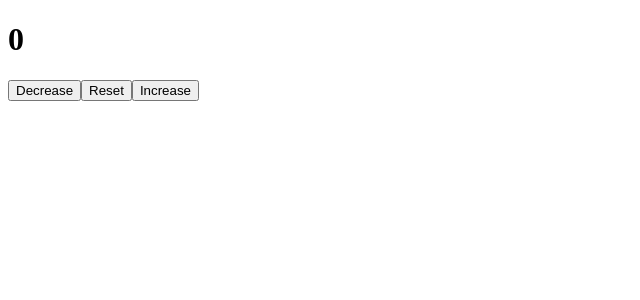
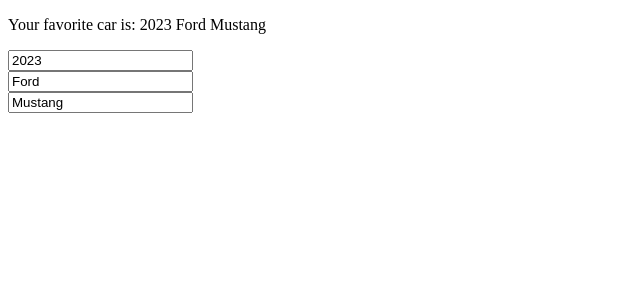
Before and after one commit to Volkanmolla42/react-tutorial, a React (Vite) app in the folder my-react-app/: page / in a window 1280 px wide. Shown: the top 300 px of the page, without its empty margins (0-640 px from the left). Built offline with nearby package versions, Linux system fonts and the light colour scheme.

Commit message:
Object update exm

```diff
--- a/my-react-app/src/App.jsx
+++ b/my-react-app/src/App.jsx
@@ -1,12 +1,12 @@
 //
 // eslint-disable-next-line no-unused-vars
 import React from 'react'
-import UpdaterFunc from './Components/UpdaterFunc'
+import ObjectUpdate from './Components/ObjectUpdate'
 
 const App = () => {
   return (
     <>
-      <UpdaterFunc />
+      <ObjectUpdate />
     </>
   )
 }
--- /dev/null
+++ b/my-react-app/src/Components/ObjectUpdate.jsx
@@ -0,0 +1,35 @@
+// eslint-disable-next-line no-unused-vars
+import React, { useState } from 'react'
+
+const ObjectUpdate = () => {
+  const [Car, setCar] = useState({ year: 2023, make: 'Ford', model: 'Mustang' })
+
+  const handleMakeChange = (e) => {
+    setCar((c) => ({ ...c, make: e.target.value }))
+  }
+
+  const handleYearChange = (e) => {
+    setCar((c) => ({ ...c, year: e.target.value }))
+  }
+
+  const handleModelChange = (e) => {
+    setCar((c) => ({ ...c, model: e.target.value }))
+  }
+
+  return (
+    <div>
+      <p>
+        Your favorite car is: {Car.year} {Car.make} {Car.model}
+      </p>
+
+      <input type='number' onChange={handleYearChange} value={Car.year} />
+      <br />
+      <input type='text' onChange={handleMakeChange} value={Car.make} />
+      <br />
+      <input type='text' onChange={handleModelChange} value={Car.model} />
+      <br />
+    </div>
+  )
+}
+
+export default ObjectUpdate
```
